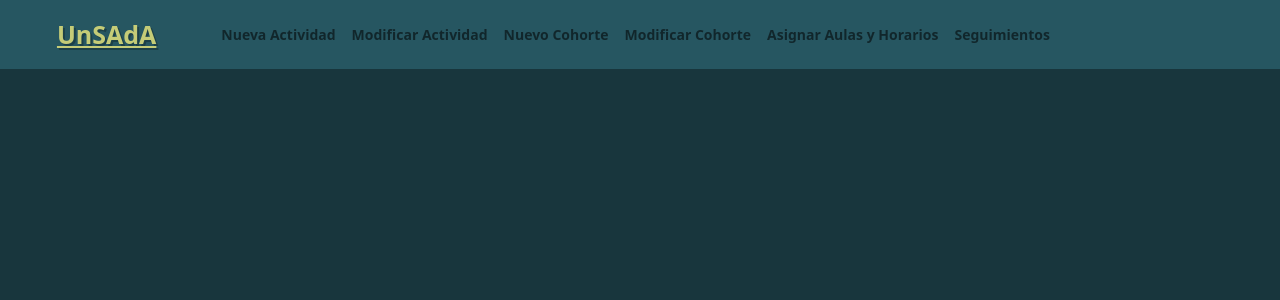
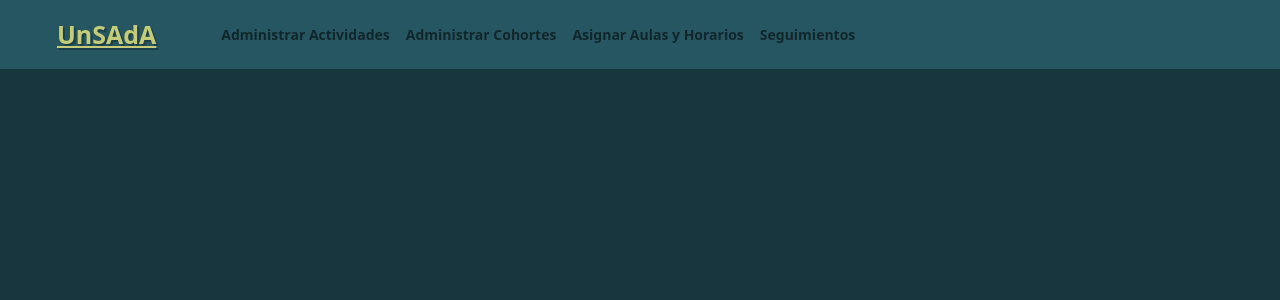
Before and after one commit to kslotes/front-control-ingreso, a React (Create React App) app: page / in a window 1280 px wide. Shown: the top 300 px of the page. Built offline with nearby package versions, Linux system fonts and the light colour scheme.

Commit message:
Refactor NavBar

```diff
--- a/src/App.js
+++ b/src/App.js
@@ -2,8 +2,8 @@ import 'bootstrap/dist/css/bootstrap.min.css';
 import { BrowserRouter, Switch, Route } from 'react-router-dom';
 import AdminHome from './components/AdminHome';
 import AdminSeguimientos from './components/AdminSeguimientos';
-import ModificarActividad from './components/ModificarActividad';
-import ModificarCohorte from './components/ModificarCohorte';
+import AdministrarActividades from './components/AdministrarActividades';
+import AdministrarCohortes from './components/AdministrarCohortes';
 import NuevaActividad from './components/NuevaActividad';
 import NuevoCohorte from './components/NuevoCohorte';
 import './App.css';
@@ -15,10 +15,10 @@ function App() {
                   <Switch>
                         <Route exact path="/AdminAulasYHorarios" component={AdminAulasYHorarios} />
                         <Route exact path="/CrearActividad" component={NuevaActividad} />
-                        <Route exact path="/ModificarActividad" component={ModificarActividad} />
+                        <Route exact path="/AdministrarActividades" component={AdministrarActividades} />
                         <Route exact path="/AdminSeguimientos" component={AdminSeguimientos} />
                         <Route exact path="/CrearCohorte" component={NuevoCohorte} />
-                        <Route exact path="/ModificarCohorte" component={ModificarCohorte} />
+                        <Route exact path="/AdministrarCohortes" component={AdministrarCohortes} />
                         <Route exact path="/Admin" component={AdminHome} />
                         <Route path="/" component={AdminHome} />
                   </Switch>
--- a/src/components/NavBarTop.jsx
+++ b/src/components/NavBarTop.jsx
@@ -18,25 +18,13 @@ const NavBarTop = () => {
                     <NavbarCollapse>
                         <Nav onSelect={(selectedKey) => alert(`selected ${selectedKey}`)}>
                             <Nav.Item>
-                                <Link className="nav-link" to="/CrearActividad">
-                                    Nueva Actividad
-                                </Link>
-                            </Nav.Item>
-
-                            <Nav.Item>
-                                <Link className="nav-link" to="/ModificarActividad">
-                                    Modificar Actividad
+                                <Link className="nav-link" to="/AdministrarActividades">
+                                    Administrar Actividades
                                 </Link>
                             </Nav.Item>
                             <Nav.Item>
-                                <Link className="nav-link" to="/CrearCohorte">
-                                    Nuevo Cohorte
-                                </Link>
-                            </Nav.Item>
-
-                            <Nav.Item>
-                                <Link className="nav-link" to="/ModificarCohorte">
-                                    Modificar Cohorte
+                                <Link className="nav-link" to="/AdministrarCohortes">
+                                    Administrar Cohortes
                                 </Link>
                             </Nav.Item>
                             <Nav.Item>
```
Also changed, not shown: src/components/AdministrarActividades.jsx (renamed from src/components/ModificarActividad.jsx), src/components/AdministrarCohortes.jsx (renamed from src/components/ModificarCohorte.jsx).
